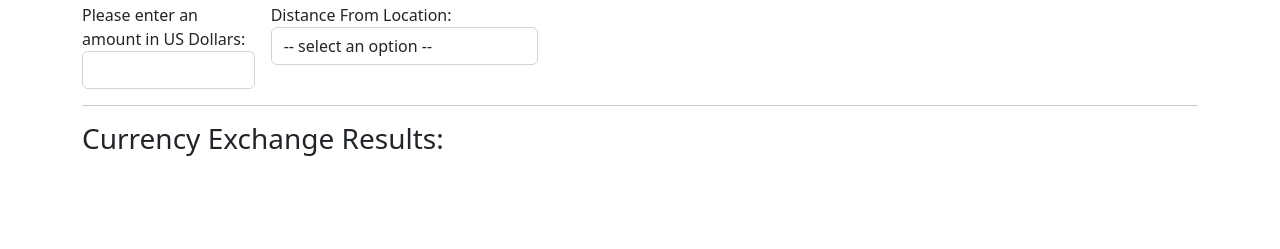
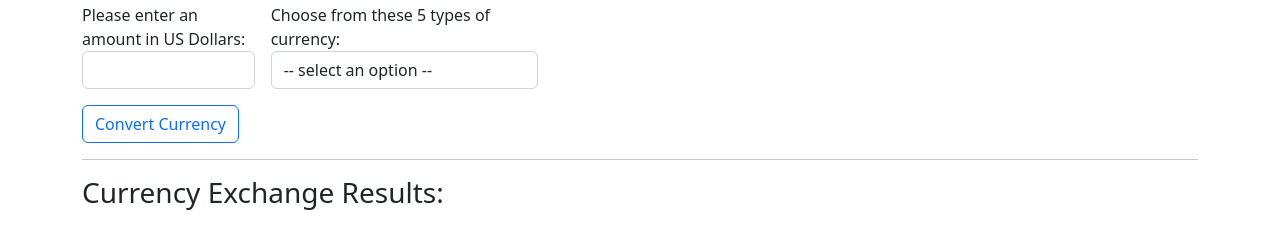
Before and after one commit to eusebiedev/currency-exchange, a website built with webpack: page src/index.html in a window 1280 px wide. Shown: the part 69-318 px from the top of the page. Built offline with nearby package versions, Linux system fonts and the light colour scheme.

Commit message:
Update form to successfully return #showResponse on index.html

```diff
--- a/src/index.html
+++ b/src/index.html
@@ -12,15 +12,18 @@
         <input id="usd-input" type="text" class="form-control" name="usd-input" required="">
       </div>
       <div class="col-md-3">
-      <label for="currency-exchange">Distance From Location:</label>
+      <label for="currency-exchange">Choose from these 5 types of currency:</label>
         <select name="currency-exchange" id="currency-exchange" class="form-control" required>
           <option disabled selected value> -- select an option -- </option>
-          <option value="" id=""></option>
-          <option value="" id=""></option>
-          <option value="" id=""></option>
-          <option value="" id=""></option>
-          <option value="" id=""></option>
+          <option value="CAD" id="CAD">Canadian Dollar</option>
+          <option value="JPY" id="JPY">Japanese Yen</option>
+          <option value="MXN" id="MXN">Mexican Peso</option>
+          <option value="AED" id="AED">UAE Dirham</option>
+          <option value="ZAR" id="ZAR">South African Rand</option>
         </select>
+      </div>
+      <div class="col-md-12">
+      <button type="submit" class="btn btn-outline-primary btn-small" id="convert">Convert Currency</button>
       </div>
     </form>
     <hr>
```
